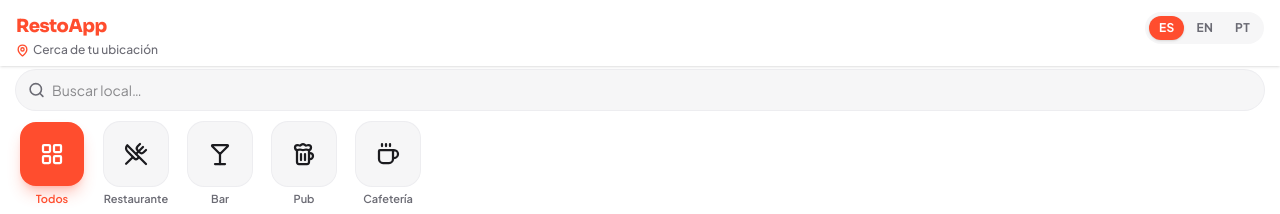
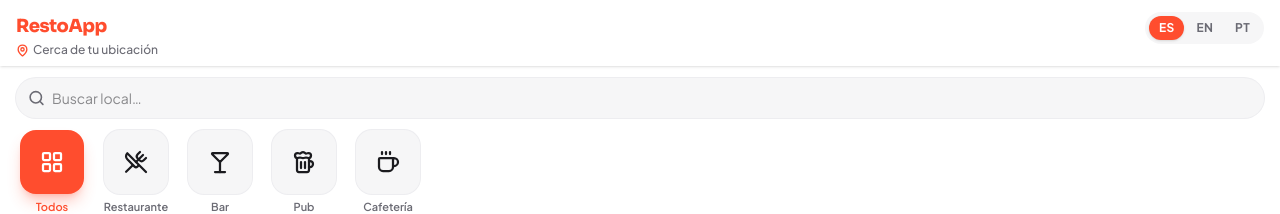
Before and after one commit to ribarahonaa/restoapp, a React (Vite) app in the folder web/: page / in a window 1280 px wide. Shown: the top 214 px of the page. Built offline with nearby package versions, Linux system fonts and the light colour scheme; no server answers.

Commit message:
style(web): más aire entre el header y el buscador
El input de búsqueda quedaba pegado a la cabecera; se sube el padding
superior (pt-1 -> pt-3).

```diff
--- a/web/src/components/SearchBar.tsx
+++ b/web/src/components/SearchBar.tsx
@@ -10,7 +10,7 @@ interface Props {
 export function SearchBar({ value, onChange }: Props) {
   const { t } = useTranslation();
   return (
-    <div className="px-4 pb-1 pt-1">
+    <div className="px-4 pb-1 pt-3">
       <div className="relative">
         <Search
           size={17}
```
